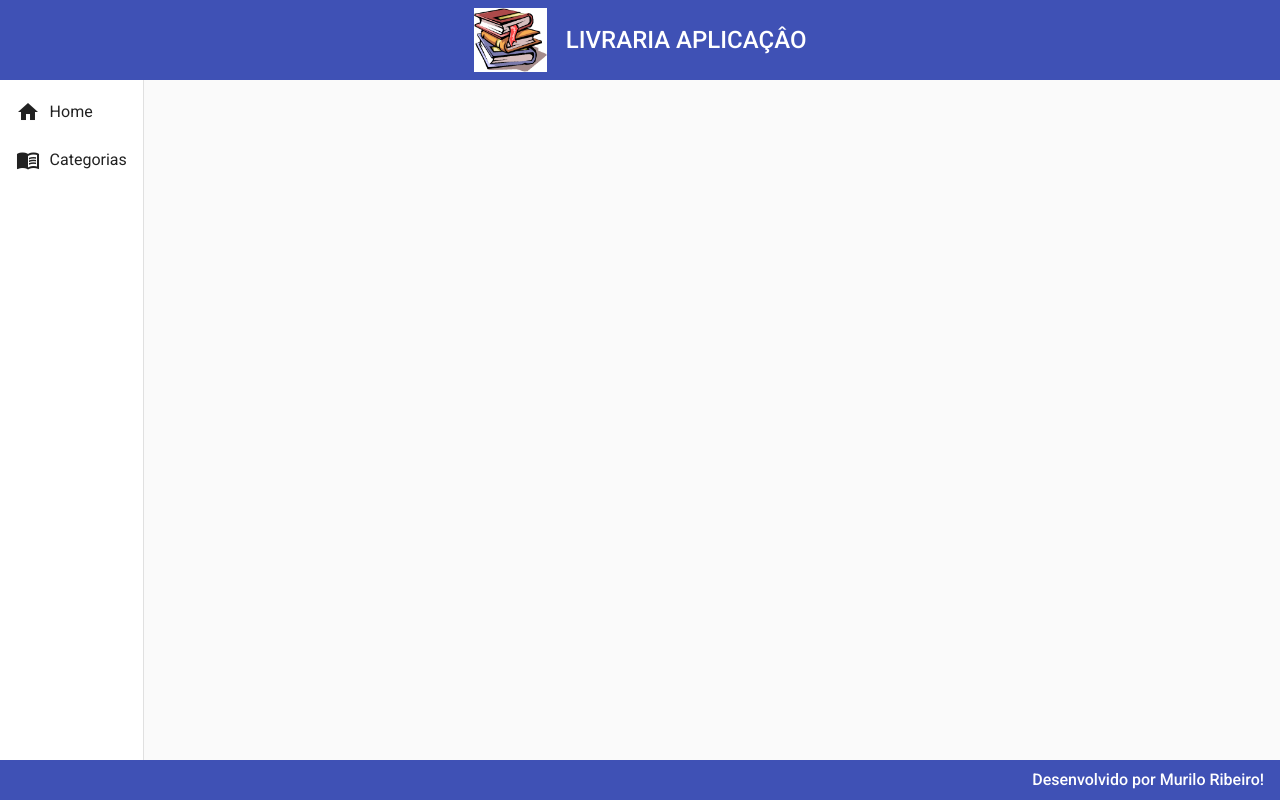
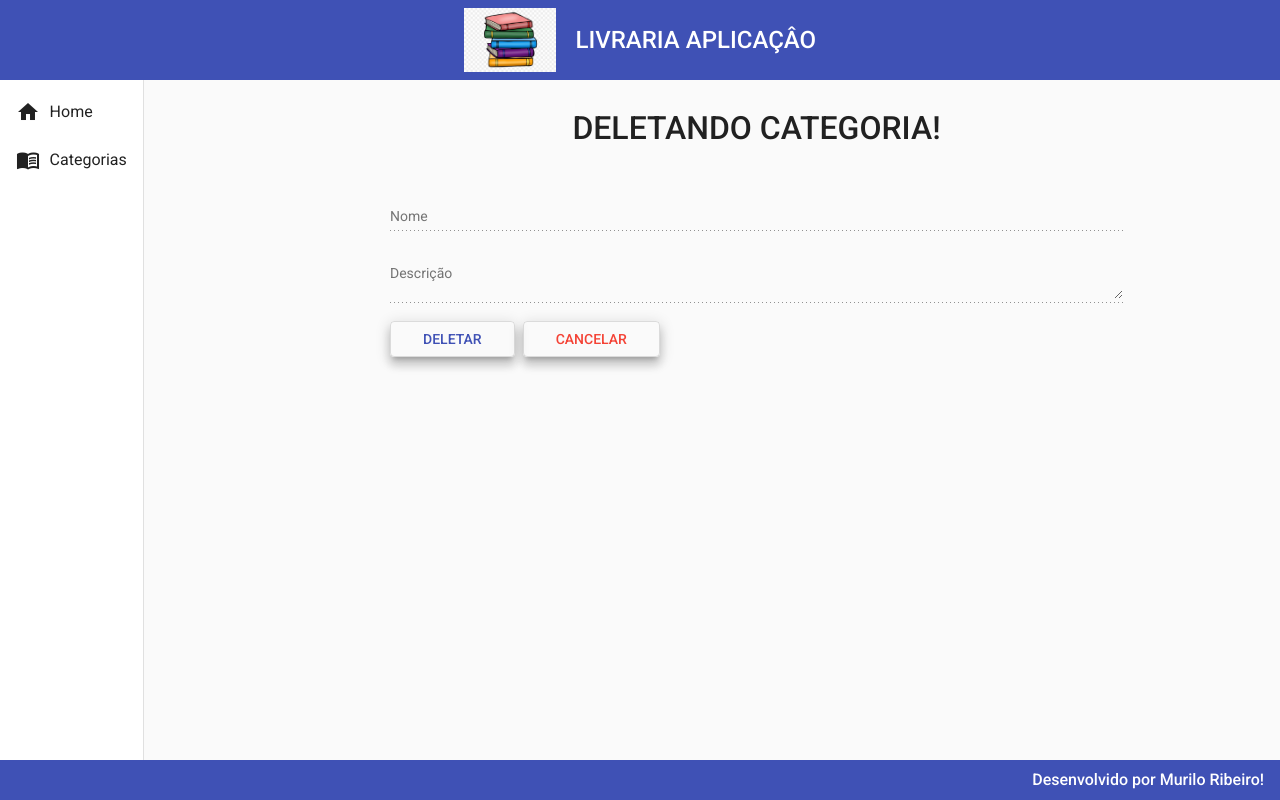
Before and after one commit to RibeiroMR/livraria-front, an Angular app: page /categorias/delete/1 in a window 1280 px wide. Before the commit this address led to /. Built offline with nearby package versions, Linux system fonts and the light colour scheme; no server answers.

Commit message:
Categoria DELETE implementado

```diff
--- a/src/app/app-routing.module.ts
+++ b/src/app/app-routing.module.ts
@@ -1,6 +1,7 @@
 import { NgModule } from "@angular/core";
 import { RouterModule, Routes } from "@angular/router";
 import { CategoriaCreateComponent } from "./components/views/categoria/categoria-create/categoria-create.component";
+import { CategoriaDeleteComponent } from "./components/views/categoria/categoria-delete/categoria-delete.component";
 import { CategoriaReadComponent } from "./components/views/categoria/categoria-read/categoria-read.component";
 import { HomeComponent } from "./components/views/home/home.component";
 
@@ -17,6 +18,10 @@
     path: "categorias/create",
     component: CategoriaCreateComponent,
   },
+  {
+    path: "categorias/delete/:id",
+    component: CategoriaDeleteComponent,
+  },
 ];
 
 @NgModule({
--- a/src/app/app.module.ts
+++ b/src/app/app.module.ts
@@ -23,6 +23,7 @@
 import { MatInputModule } from "@angular/material/input";
 import { MatFormFieldModule } from "@angular/material/form-field";
 import { MatSnackBarModule } from "@angular/material/snack-bar";
+import { CategoriaDeleteComponent } from './components/views/categoria/categoria-delete/categoria-delete.component';
 
 @NgModule({
   declarations: [
@@ -33,6 +34,7 @@
     HomeComponent,
     CategoriaReadComponent,
     CategoriaCreateComponent,
+    CategoriaDeleteComponent,
   ],
   imports: [
     BrowserModule,
--- /dev/null
+++ b/src/app/components/views/categoria/categoria-delete/categoria-delete.component.css
@@ -0,0 +1,26 @@
+form {
+    text-align: center;
+    width: 70%;
+    margin: 2rem auto 0 auto;
+  }
+
+  h1 {
+    font-size: 2rem;
+    font-weight: 500;
+    margin-bottom: 3rem;
+  }
+
+  .form {
+    width: 100%;
+  }
+
+  .buttons {
+    width: 100%;
+    text-align: start;
+  }
+
+  button{
+      margin-right: .5rem;
+      padding-right: 2rem;
+      padding-left: 2rem;
+  }
--- /dev/null
+++ b/src/app/components/views/categoria/categoria-delete/categoria-delete.component.html
@@ -0,0 +1,18 @@
+<form>
+    <h1>DELETANDO CATEGORIA!</h1>
+
+    <mat-form-field class="form">
+      <mat-label>Nome</mat-label>
+      <input matInput [(ngModel)]="categoria.nome" type="text" name="nome" disabled/>
+    </mat-form-field>
+
+    <mat-form-field class="form">
+      <mat-label>Descrição</mat-label>
+      <textarea matInput [(ngModel)]="categoria.descricao" type="text" name="descricao" disabled></textarea>
+    </mat-form-field>
+
+    <div class="buttons">
+      <button (click)="delete()" class="mat-elevation-z8" mat-stroked-button color="primary">DELETAR</button>
+      <button (click)="cancel()" class="mat-elevation-z8" mat-stroked-button color="warn">CANCELAR</button>
+    </div>
+</form>
--- /dev/null
+++ b/src/app/components/views/categoria/categoria-delete/categoria-delete.component.ts
@@ -0,0 +1,51 @@
+import { Component, OnInit } from "@angular/core";
+import { ActivatedRoute, Router } from "@angular/router";
+import { Categoria } from "../categoria.model";
+import { CategoriaService } from "../categoria.service";
+
+@Component({
+  selector: "app-categoria-delete",
+  templateUrl: "./categoria-delete.component.html",
+  styleUrls: ["./categoria-delete.component.css"],
+})
+export class CategoriaDeleteComponent implements OnInit {
+  categoria: Categoria = {
+    id: "",
+    nome: "",
+    descricao: "",
+  };
+
+  constructor(
+    private service: CategoriaService,
+    private route: ActivatedRoute,
+    private router: Router
+  ) {}
+
+  ngOnInit(): void {
+    this.categoria.id = this.route.snapshot.paramMap.get("id")!;
+    this.findById();
+  }
+
+  findById(): void {
+    this.service.findById(this.categoria.id!).subscribe((resposta) => {
+      this.categoria.nome = resposta.nome;
+      this.categoria.descricao = resposta.descricao;
+    });
+  }
+
+  delete(): void {
+    this.service.delete(this.categoria.id!).subscribe(
+      (resposta) => {
+        this.router.navigate(["categorias"]);
+        this.service.mensagem("Categoria deletada!");
+      },
+      (err) => {
+        this.service.mensagem(err.error.error);
+      }
+    );
+  }
+
+  cancel(): void {
+    this.router.navigate(["categorias"]);
+  }
+}
--- a/src/app/components/views/categoria/categoria-read/categoria-read.component.html
+++ b/src/app/components/views/categoria/categoria-read/categoria-read.component.html
@@ -41,7 +41,7 @@
           <a class="edit" href="#">
             <i class="material-icons">edit</i>
           </a>
-          <a class="delete" href="#">
+          <a class="delete" routerLink="delete/{{ row.id }}">
             <i class="material-icons">delete</i>
           </a>
         </td>
--- a/src/app/components/views/categoria/categoria.service.ts
+++ b/src/app/components/views/categoria/categoria.service.ts
@@ -18,9 +18,19 @@
     return this.http.get<Categoria[]>(url);
   }
 
+  findById(id: String): Observable<Categoria> {
+    const url = `${this.baseUrl}/categorias/${id}`;
+    return this.http.get<Categoria>(url);
+  }
+
   create(categoria: Categoria): Observable<Categoria> {
     const url = `${this.baseUrl}/categorias`;
     return this.http.post<Categoria>(url, categoria);
+  }
+
+  delete(id: String): Observable<void> {
+    const url = `${this.baseUrl}/categorias/${id}`;
+    return this.http.delete<void>(url);
   }
 
   mensagem(str: String): void {
```
Also changed, not shown: src/assets/img/livros.png.
